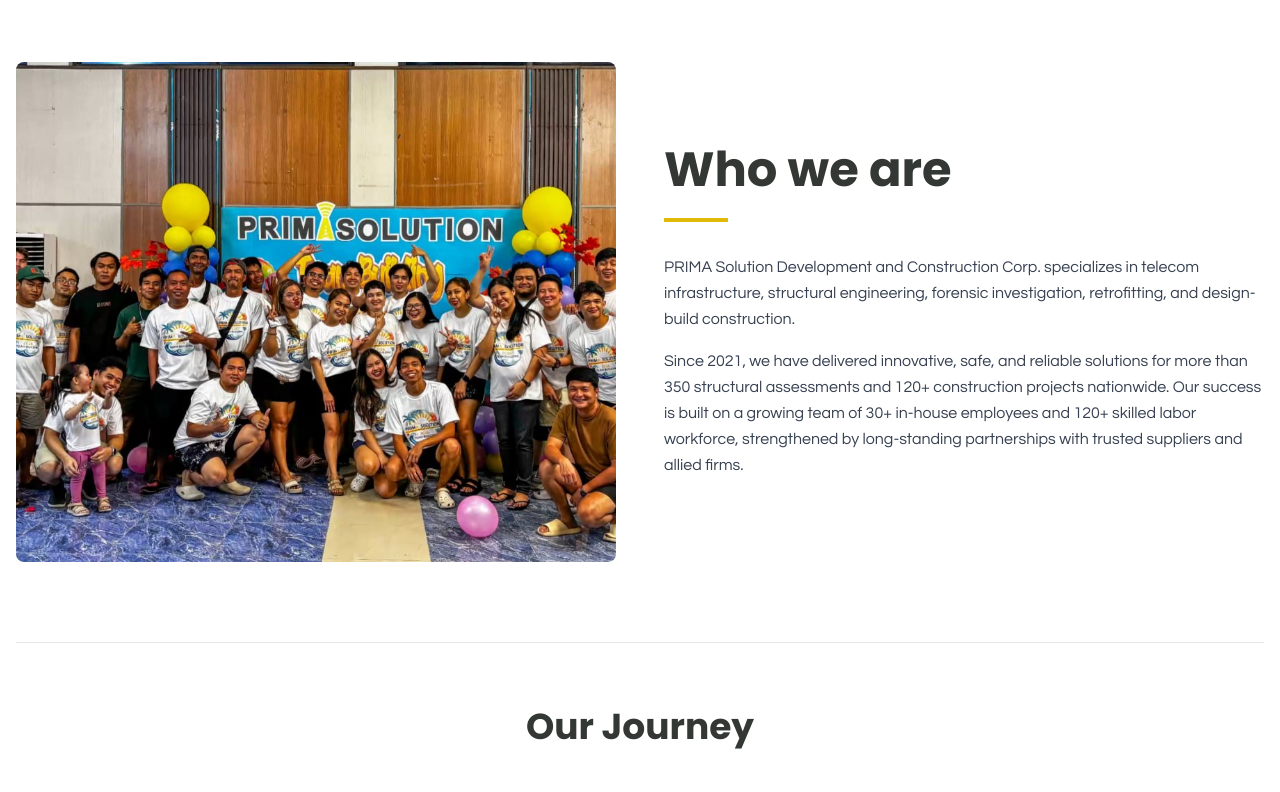
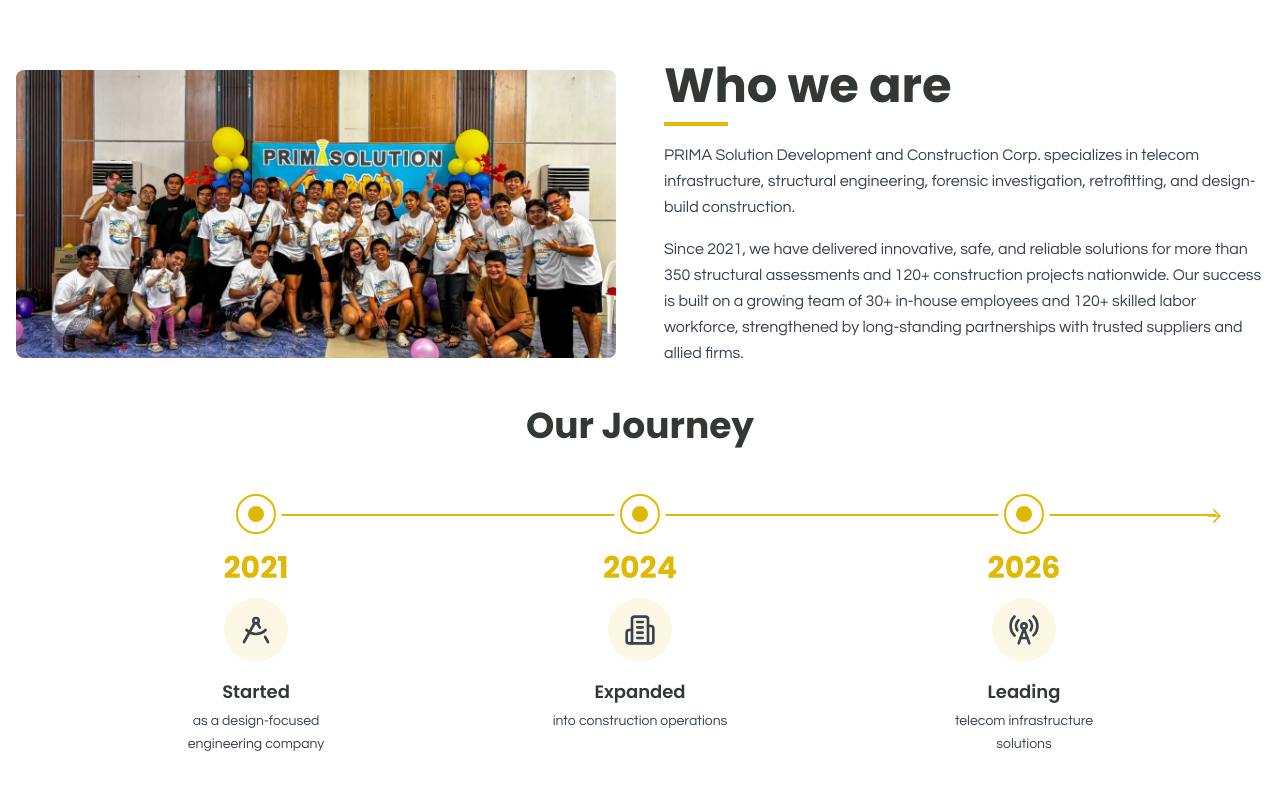
Before and after one commit to kuraidoman/Prima-Solutions, a React (Vite) app: page / in a window 1280 px wide. Shown: the part 988-1780 px from the top of the page. Built offline with nearby package versions, Linux system fonts and the light colour scheme.

Commit message:
about - ongoing

```diff
--- a/src/components/About.tsx
+++ b/src/components/About.tsx
@@ -6,7 +6,7 @@
       <div className="container mx-auto px-4">
         <div className="grid grid-cols-1 gap-12 items-center lg:grid-cols-2">
           {/* Left: Photo */}
-          <div className="h-96 lg:h-[500px] rounded-lg overflow-hidden">
+          <div className="h-56 lg:h-72 rounded-lg overflow-hidden">
             <img
               src="/group_photo.jpg"
               alt="PRIMA Solution team"
@@ -16,10 +16,10 @@
 
           {/* Right: Content */}
           <div>
-            <h2 className="font-poppins text-3xl md:text-4xl lg:text-5xl font-bold text-dark mb-6 leading-tight">
+            <h2 className="font-poppins text-3xl md:text-4xl lg:text-5xl font-bold text-dark mb-3 leading-tight">
               Who we are
             </h2>
-            <div className="w-16 h-1 bg-gold mb-8" />
+            <div className="w-16 h-1 bg-gold mb-4" />
 
             <div className="space-y-4 text-gray-700 leading-relaxed">
               <p>
@@ -32,7 +32,7 @@
           </div>
         </div>
 
-        <div className="mt-20 border-t border-gray-200 pt-16">
+        <div className="mt-10">
           <h3 className="mb-12 text-center font-poppins text-3xl font-bold text-dark md:text-4xl">
             Our Journey
           </h3>
```
